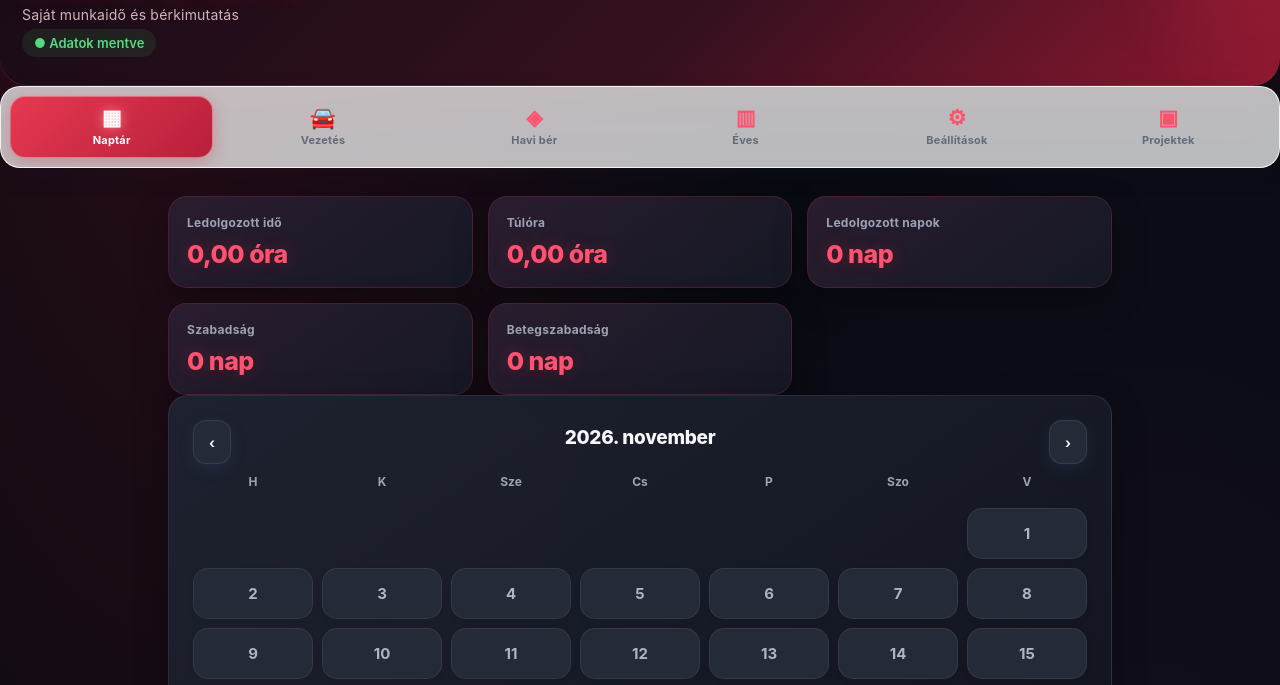
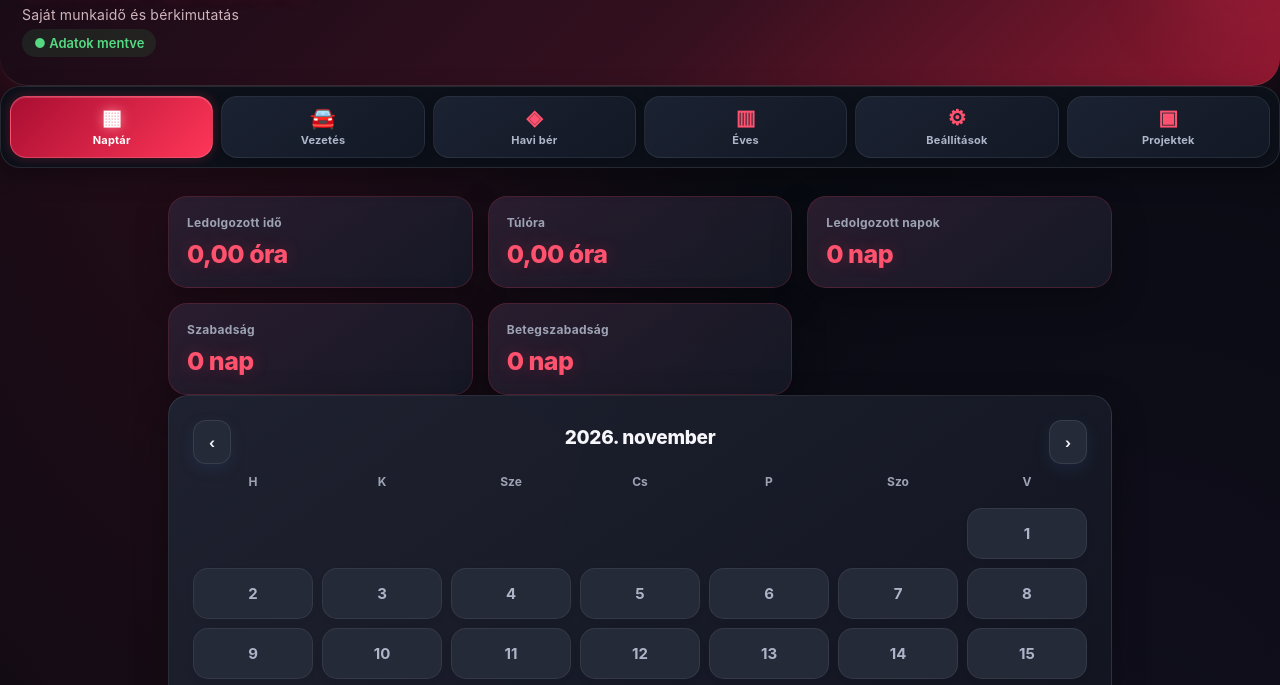
Before and after one commit to kissjanos18-arch/Munkaid-, a plain HTML site: page index.html in a window 1280 px wide. Shown: the part 64-749 px from the top of the page. Drawn offline with Linux system fonts and the light colour scheme.

Commit message:
Update index.html

```diff
--- a/index.html
+++ b/index.html
@@ -918,9 +918,9 @@ header::after {
  gap:8px;
  padding:9px;
  border-radius:20px;
- background:rgba(255,255,255,.72);
- border:1px solid rgba(255,255,255,.8);
- box-shadow:0 8px 24px rgba(20,30,50,.10);
+ background:#0c1019;
+ border:1px solid rgba(255,255,255,.10);
+ box-shadow:0 8px 24px rgba(0,0,0,.30);
  backdrop-filter:blur(16px);
  -webkit-backdrop-filter:blur(16px);
 }
@@ -928,20 +928,22 @@ header::after {
 .glass-nav button{
  flex:1;
  min-height:62px;
- border-radius:15px;
- border:1px solid transparent;
- background:transparent;
- color:#626b7c;
+ border-radius:16px;
+ border:1px solid rgba(255,255,255,.07);
+ background:linear-gradient(145deg,#1b2232,#121824);
+ color:#aeb7ca;
  display:flex;
  flex-direction:column;
  align-items:center;
  justify-content:center;
  gap:5px;
- font-size:12px;
+ font-size:13px;
  font-weight:700;
- box-shadow:none;
-}
-
+ box-shadow:0 4px 12px rgba(0,0,0,.20);
+}
+
+
+A piros aktív men
 .glass-nav button.active{
  background:linear-gradient(135deg,#e53950,#b91f3b);
  color:#fff;
```
